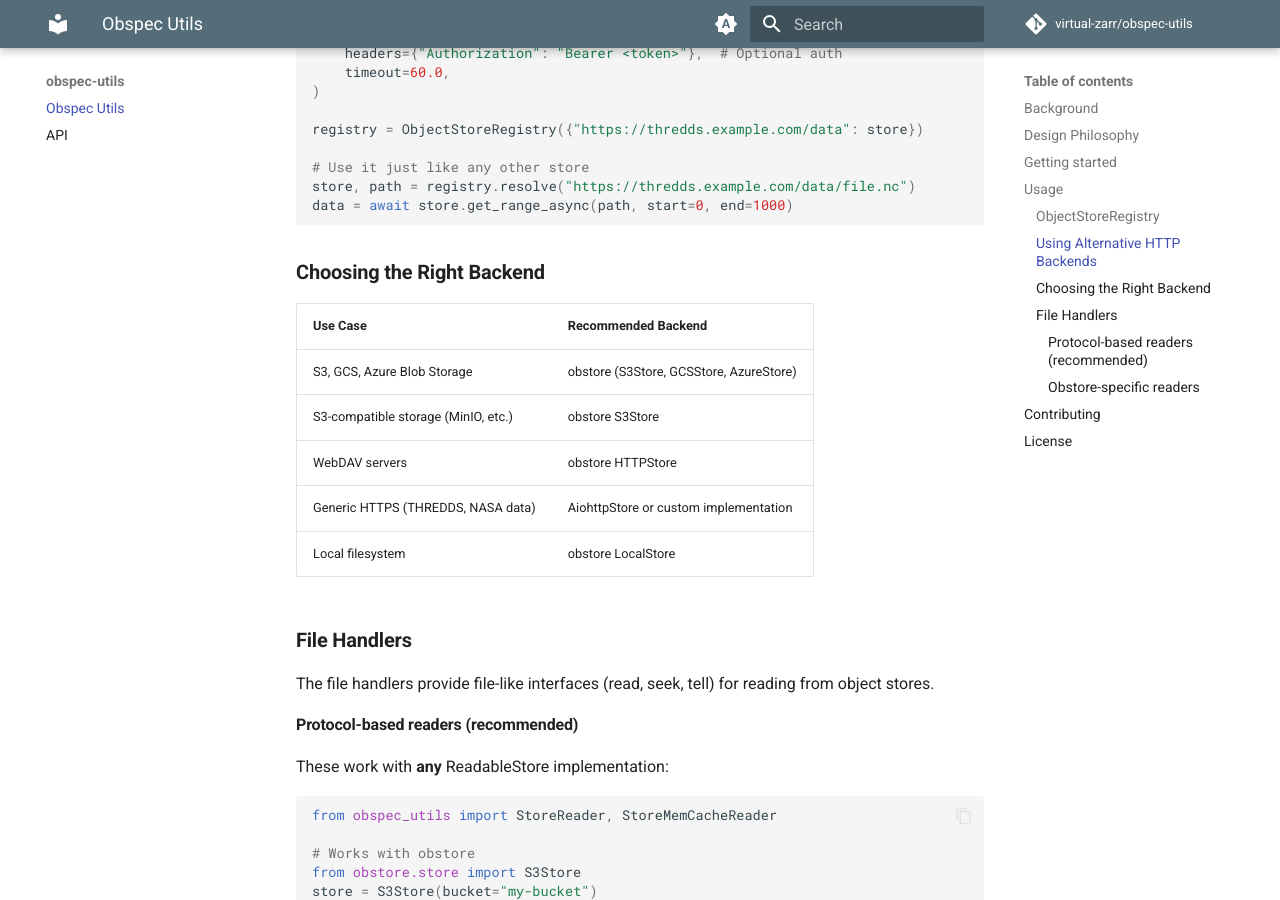
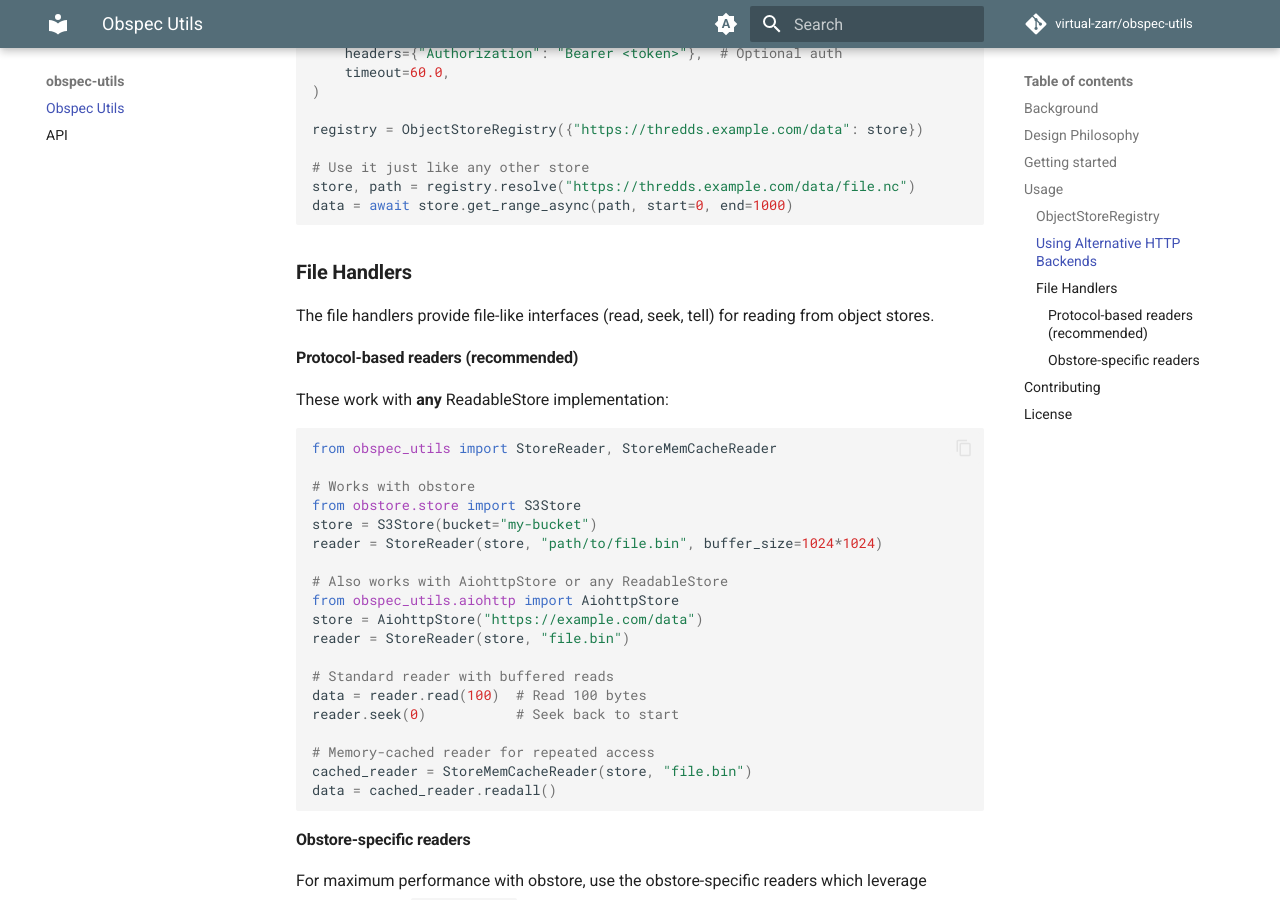
Before and after one commit to virtual-zarr/obspec-utils, an MkDocs documentation site: the page built from docs/index.md, in a window 1280 px wide and 900 px high, scrolled down 1867 px. Built offline with MkDocs 1.6.1 and Material for MkDocs 9.7.7, drawn with Linux system fonts in a browser that asks for light colours; comment, search, counter and statistics services are not loaded; the version menu is left out.

Commit message:
Remove section

````diff
--- a/docs/index.md
+++ b/docs/index.md
@@ -75,16 +75,6 @@ store, path = registry.resolve("https://thredds.example.com/data/file.nc")
 data = await store.get_range_async(path, start=0, end=1000)
 ```
 
-### Choosing the Right Backend
-
-| Use Case | Recommended Backend |
-|----------|-------------------|
-| S3, GCS, Azure Blob Storage | obstore (S3Store, GCSStore, AzureStore) |
-| S3-compatible storage (MinIO, etc.) | obstore S3Store |
-| WebDAV servers | obstore HTTPStore |
-| Generic HTTPS (THREDDS, NASA data) | AiohttpStore or custom implementation |
-| Local filesystem | obstore LocalStore |
-
 ### File Handlers
 
 The file handlers provide file-like interfaces (read, seek, tell) for reading from object stores.
````
Also changed, not shown: 1 other file.
